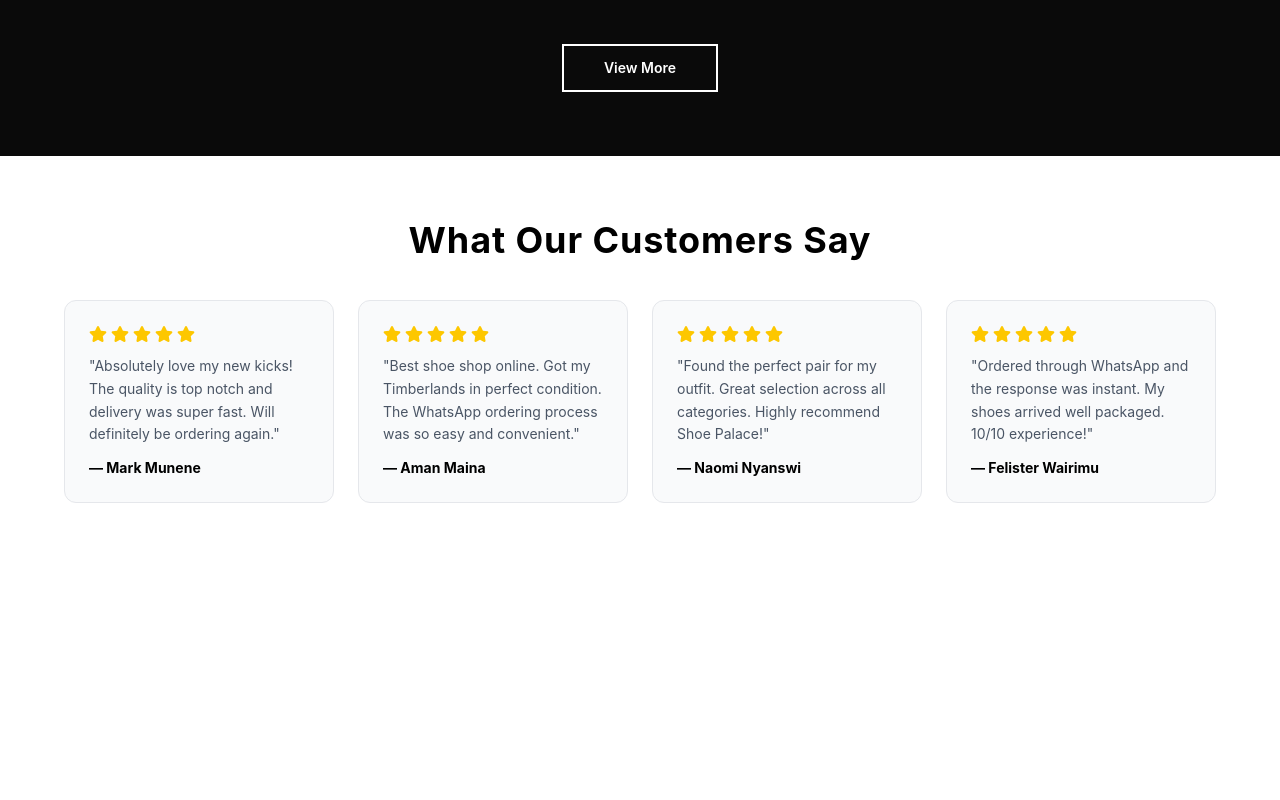
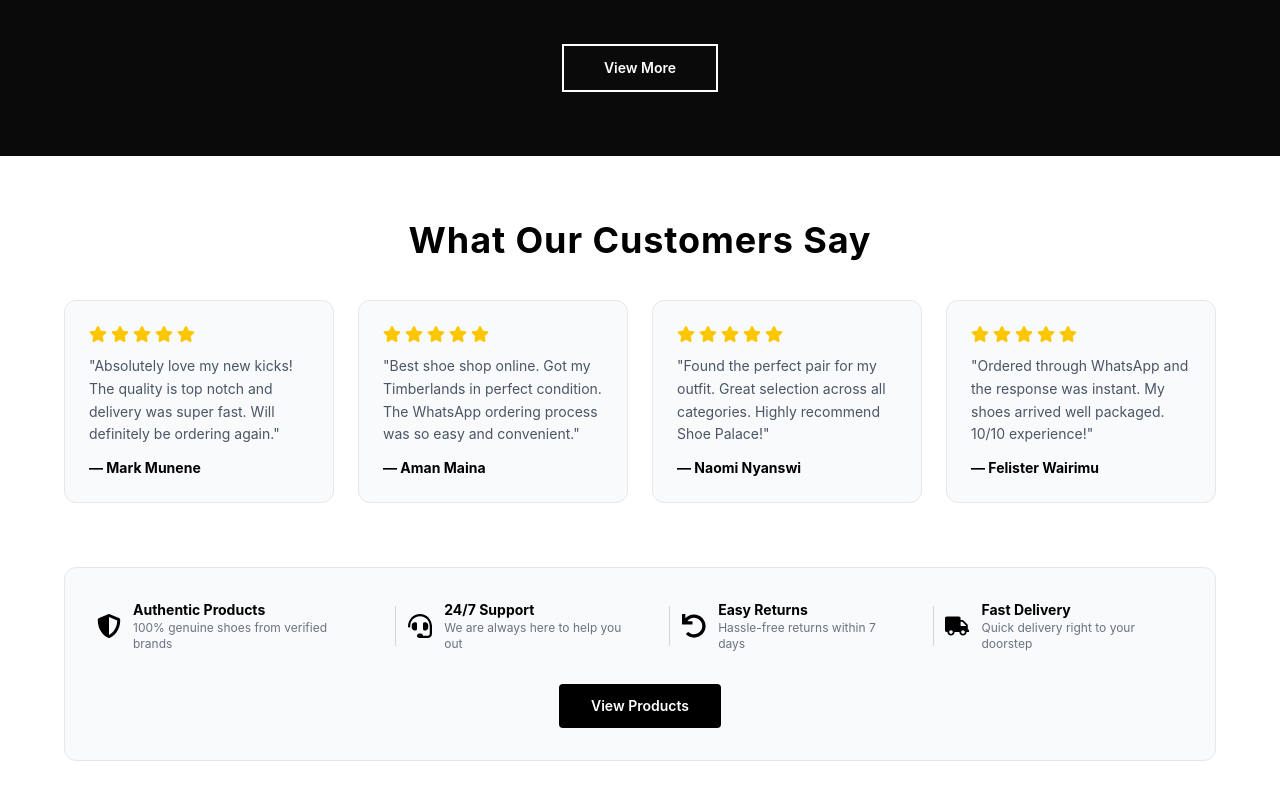
Before and after one commit to FrancisKarani14/shoepalace, a React (Vite) app: page / in a window 1280 px wide. Shown: the part 3524-4324 px from the top of the page. Before the commit the page ends 4091 px from the top, so only its background shows below. Built offline with nearby package versions, Linux system fonts and the light colour scheme.

Commit message:
creates a CTA section

```diff
--- a/src/components/Testimonials.jsx
+++ b/src/components/Testimonials.jsx
@@ -1,4 +1,4 @@
-import { FaStar } from 'react-icons/fa'
+import { FaStar, FaShieldAlt, FaHeadset, FaUndo, FaTruck } from 'react-icons/fa'
 
 const testimonials = [
   {
@@ -17,6 +17,13 @@ const testimonials = [
     name: 'Felister Wairimu',
     message: 'Ordered through WhatsApp and the response was instant. My shoes arrived well packaged. 10/10 experience!',
   },
+]
+
+const cta = [
+  { icon: FaShieldAlt, title: 'Authentic Products', desc: '100% genuine shoes from verified brands' },
+  { icon: FaHeadset, title: '24/7 Support', desc: 'We are always here to help you out' },
+  { icon: FaUndo, title: 'Easy Returns', desc: 'Hassle-free returns within 7 days' },
+  { icon: FaTruck, title: 'Fast Delivery', desc: 'Quick delivery right to your doorstep' },
 ]
 
 export default function Testimonials() {
@@ -39,6 +46,28 @@ export default function Testimonials() {
           </div>
         ))}
       </div>
+
+      {/* CTA Strip */}
+      <div className="mt-16 bg-gray-50 border border-gray-200 rounded-xl max-w-6xl mx-auto px-8 py-8 flex flex-col items-center gap-8">
+        <div className="flex flex-col md:flex-row items-center justify-center gap-8 w-full">
+          {cta.map(({ icon: Icon, title, desc }, i) => (
+            <div key={title} className="flex items-center gap-3">
+              {i !== 0 && <div className="hidden md:block w-px h-10 bg-gray-300" />}
+              <Icon className="text-2xl text-black flex-shrink-0" />
+              <div>
+                <p className="text-black font-bold text-sm">{title}</p>
+                <p className="text-gray-500 text-xs">{desc}</p>
+              </div>
+            </div>
+          ))}
+        </div>
+        <button
+          onClick={() => window.location.href = '/collections'}
+          className="bg-black text-white px-8 py-3 text-sm font-semibold hover:bg-gray-800 transition-colors duration-300 rounded cursor-pointer"
+        >
+          View Products
+        </button>
+      </div>
     </section>
   )
 }
```
